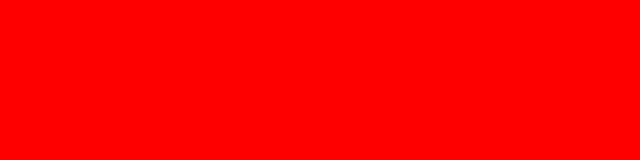
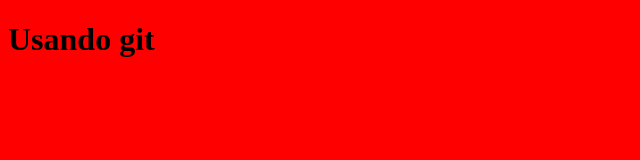
Before and after one commit to JuanT-GitHub/ProyectoGit, a plain HTML site: page index.html in a window 1280 px wide. Shown: the whole page, without its empty margins (0-640 px from the left). Drawn offline with Linux system fonts and the light colour scheme.

Commit message:
negrita y color rojo

```diff
--- a/css/style.css
+++ b/css/style.css
@@ -1,3 +1,5 @@
 body{
     background-color: red;
+    font-weight: bold;
+    color: black;
 }
--- a/index.html
+++ b/index.html
@@ -8,6 +8,6 @@
     <link rel="stylesheet" href="css/style.css" type="text/css">
 </head>
 <body>
-
+    <h1>Usando git</h1>
 </body>
 </html>
```
